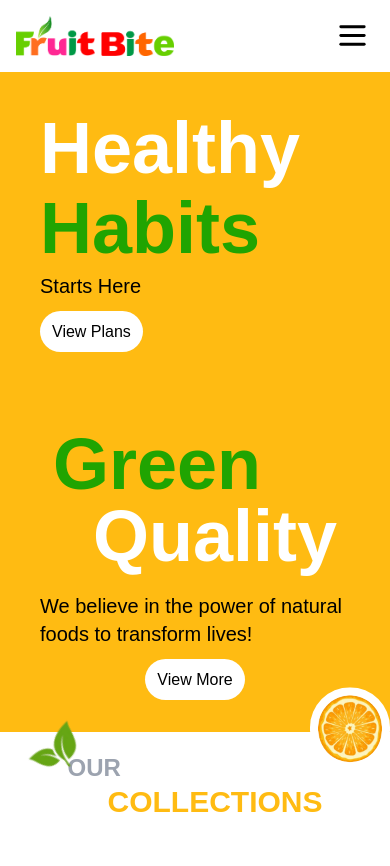
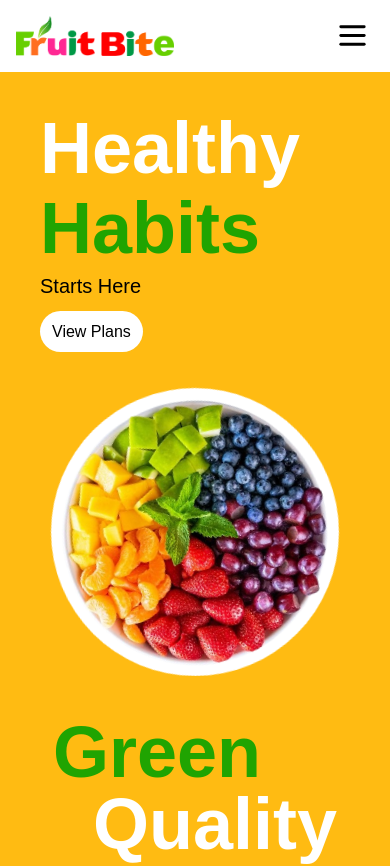
Before and after one commit to FruitBite/Fruti_bite, a Next.js app: page / in a window 390 px wide. Shown: the top 866 px of the page. Built offline with nearby package versions, Linux system fonts and the light colour scheme.

Commit message:
all done only review

```diff
--- a/src/components/Home/Hero.jsx
+++ b/src/components/Home/Hero.jsx
@@ -149,7 +149,13 @@ const Hero = () => {
           </div>
         </div>
       </div>
-
+      <Image
+        src="/FruitBowl.png"
+        alt="Fruit bowl"
+        width={1000}
+        height={0}
+        className="w-72 md:w-96 p-1 bg-white rounded-full md:hidden animate-spin-slow"
+      />
     </motion.div>
   );
 };
```
